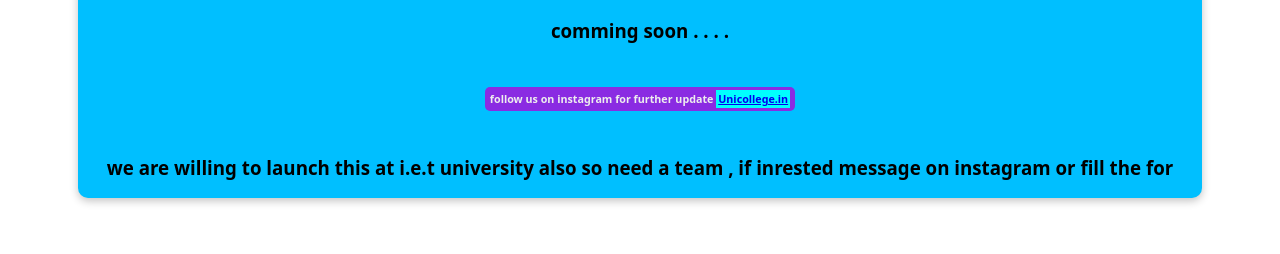
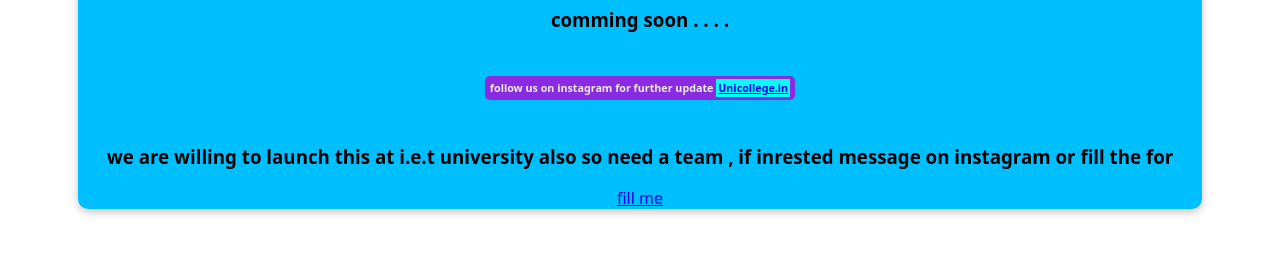
Before and after one commit to gitkrishnaa/expensexyz, a plain HTML site: page index.html in a window 1280 px wide. Shown: the part 344-598 px from the top of the page. Drawn offline with Linux system fonts and the light colour scheme.

Commit message:
Update index.html

```diff
--- a/index.html
+++ b/index.html
@@ -28,6 +28,7 @@ Unicollege.in
 
 
          <h3>we are willing to launch this at i.e.t university also so need a team , if inrested message on instagram or  fill the for</h3><a href="https://forms.gle/JaXdWFAroBTaFSgm9">
+fill me
 </a>
 </h6>
 
```
